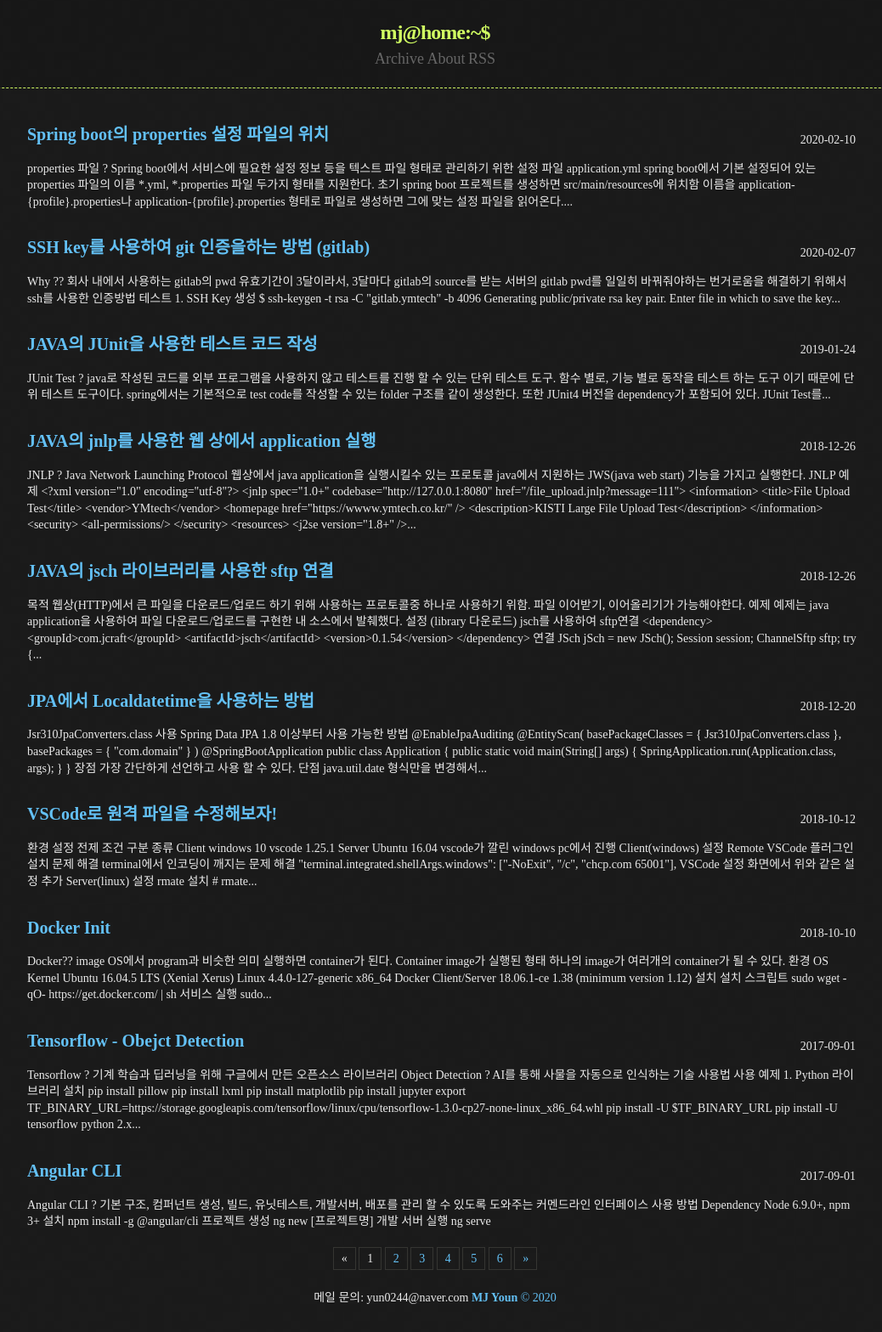
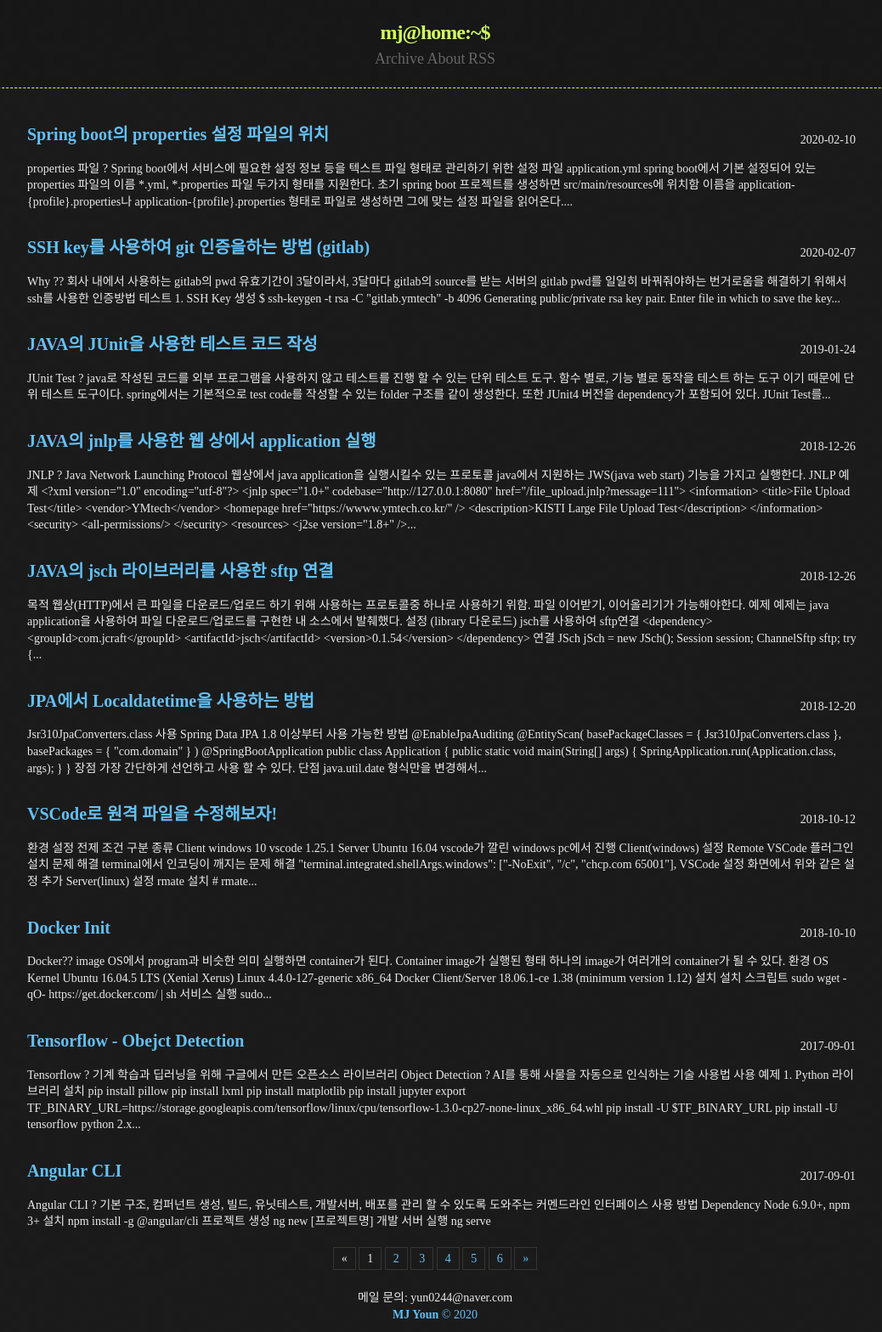
Before and after one commit to MJ-Youn/mj-youn.github.io, a Jekyll site: the page built from index.html, in a window 1280 px wide. Shown: the whole page at 85% size, without its empty margins (128-1166 px from the left). Built offline with Jekyll 4.4.1, drawn with Linux system fonts in a browser that asks for light colours; some web fonts are replaced; the list of posts is cut into pages by our own code.

Commit message:
footer 모양 수정

```diff
--- a/_includes/footer.html
+++ b/_includes/footer.html
@@ -1,5 +1,5 @@
 <footer>
-  <span>메일 문의: {{ site.author.email }}</span>
+  <span style="display: block;">메일 문의: {{ site.author.email }}</span>
   <a href="https://creativecommons.org/licenses/by-nc/3.0/deed.en_US">
     <span>
         <b>{{ site.owner}}</b>
```
